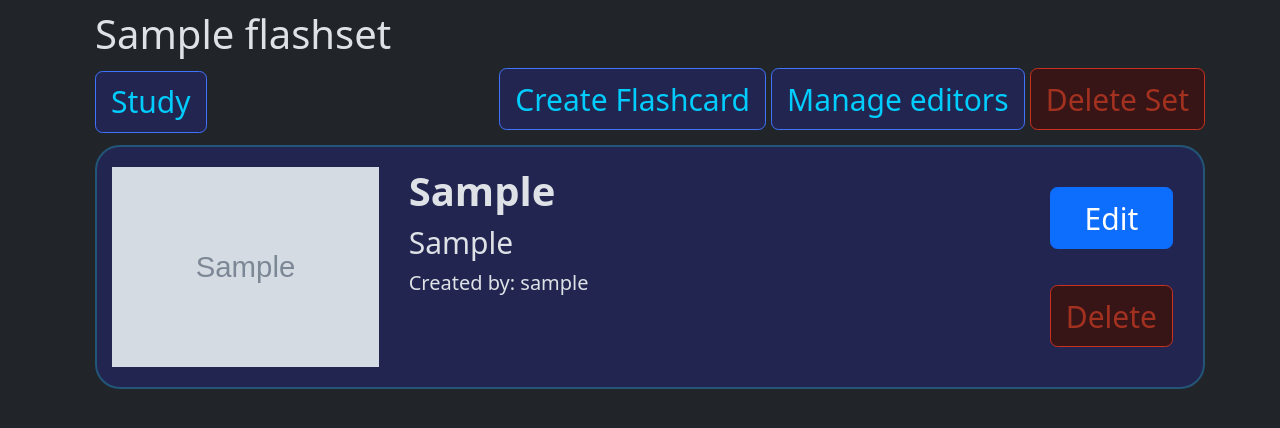
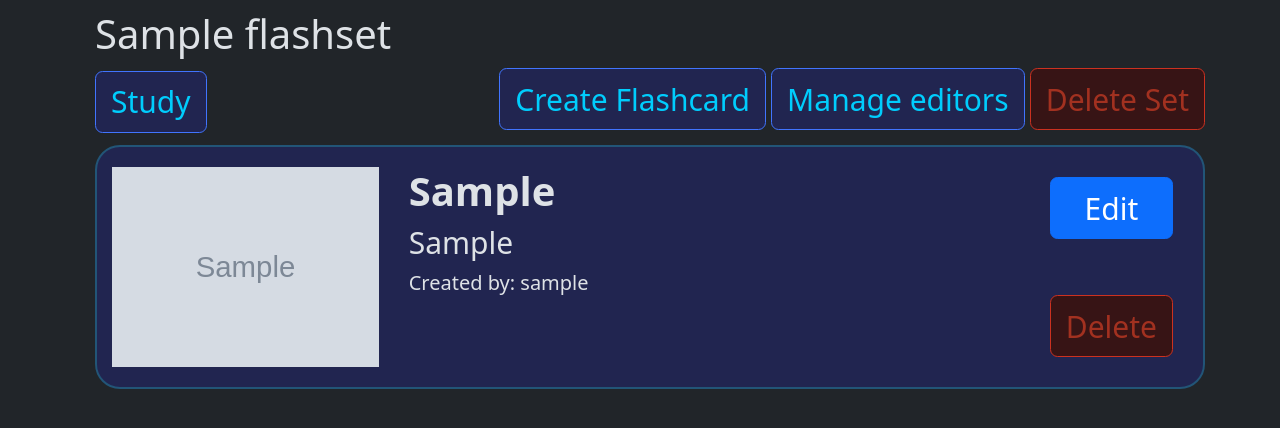
Before and after one commit to talosak/taloflash, a Django app: page /sets/1 in a window 1280 px wide. Shown: the part 78-506 px from the top of the page. Run offline with Django 4.2, Linux system fonts and the light colour scheme; a user stored in the database is signed in; tables that the repository leaves empty hold one stand-in row (values such as "Sample post"); grey boxes marked "Sample" are stand-in pictures.

Commit message:
slightly tweaked html again

```diff
--- a/taloflash/templates/taloflash/flashset.html
+++ b/taloflash/templates/taloflash/flashset.html
@@ -113,10 +113,10 @@
                     </div>
                     {% if user in flashset.editors.all %}
                         <div class="col-auto ms-auto me-4 d-flex flex-column">
-                            <div class="row align-items-start justify-content-end mb-auto mt-3">
+                            <div class="row align-items-start justify-content-end mb-auto mt-2">
                                 <button type="button" class="btn btn-primary dynamic-font-size-medium" onclick="displayEditFlashcard({{flashcard.id}}, {{flashset.id}})">Edit</button>
                             </div>
-                            <div class="row align-items-end justify-content-end mb-3 mt-2">
+                            <div class="row align-items-end justify-content-end mb-2 mt-3">
                                 <button type="button" class="btn btn-custom-danger" onclick="deleteFlashcard({{flashcard.id}}, {{flashset.id}})">Delete</button>
                             </div>
                         </div>
--- a/taloflash/templates/taloflash/study.html
+++ b/taloflash/templates/taloflash/study.html
@@ -25,7 +25,7 @@
             </div>
         </div>
         <div id="flashcardBack" class="flashcard {% if not user.settings.backToForwardMode %} d-none {% endif %}" style="height:80vh">
-            <div class="row text-center mt-3 mb-4"><span style="font-size:{{user.settings.flashcardFontSize}}px;" id="studyFlashcardBackText">Back placeholder</span></div>
+            <div class="row text-center mt-3 mb-4"><span class="font-size-study" id="studyFlashcardBackText">Back placeholder</span></div>
             <div class="row justify-content-center"><img style="display:block; object-fit:contain; max-height:50vh; max-width:45vw;" id="studyFlashcardBackImageURL" src="https://developers.elementor.com/docs/assets/img/elementor-placeholder-image.png"></div>
             <div class="row justify-content-center mt-5">
                 {% if user.settings.backToForwardMode %}
@@ -37,9 +37,9 @@
             </div>
         </div>
         <div id="studyResults" class="flashcard d-none" style="height:80vh">
-            <div class="row text-center mt-3 mb-4"><strong><span style="color:limegreen; font-size:4vw;">Flashset completed :3</span></strong></div>
+            <div class="row text-center mt-3 mb-4 font-size-study"><strong><span style="color:limegreen;">Flashset completed :3</span></strong></div>
             <div class="row justify-content-center"><img style="display:block; object-fit:contain; max-height:50vh; max-width:45vw;" id="studyFlashcardBackImageURL" src="https://static.wikia.nocookie.net/silly-cat/images/1/19/Thumbs_Up.png/revision/latest?cb=20231201204731"></div>
-            <div class="row text-center mt-3 mb-4"><strong><span style="font-size:2vw;" id="studyAccuracy">Accuracy: 0/0 (~0%)</span></strong></div>
+            <div class="row text-center mt-3 mb-4 dynamic-font-size-big"><strong><span id="studyAccuracy">Accuracy: 0/0 (~0%)</span></strong></div>
         </div>
         <div class="mt-3 d-flex justify-content-between">
             {% if user.is_authenticated and user.settings.showTimer %}
```
